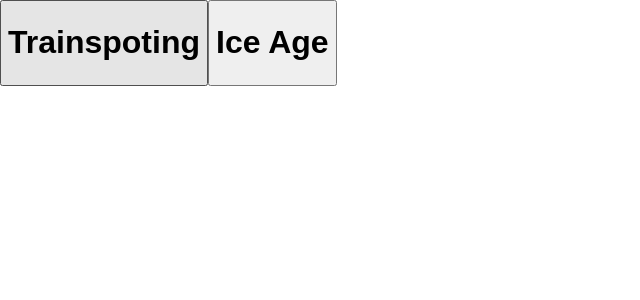
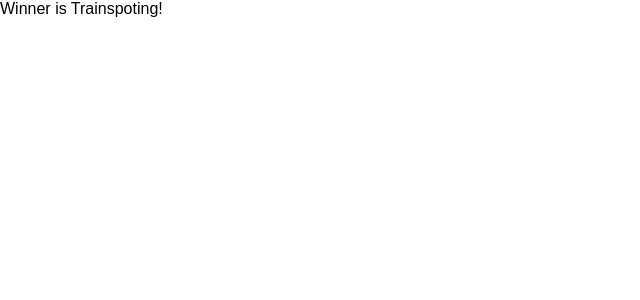
Before and after one commit to antico5/voting-client, a React (Create React App) app: page / in a window 1280 px wide. Shown: the top 300 px of the page, without its empty margins (0-640 px from the left). Built offline with nearby package versions, Linux system fonts and the light colour scheme.

Commit message:
Add winner functionality to vote component.

```diff
--- a/src/Voting.jsx
+++ b/src/Voting.jsx
@@ -5,14 +5,30 @@
     return this.props.pair || []
   }
 
+  isDisabled() {
+    return !!this.props.votedEntry
+  }
+
+  hasVotedFor(entry) {
+    return this.props.votedEntry == entry
+  }
+
+  hasWinner(){
+    return !!this.props.winner
+  }
+
   render() {
     return (
       <div className="voting">
-        { this.getPair().map( entry =>
-          <button key={entry}>
-            <h1>{entry}</h1>
-          </button>
-        )}
+        { this.hasWinner() ?
+          <div ref='winner'>Winner is {this.props.winner}!</div> :
+          this.getPair().map( entry =>
+            <button key={entry} onClick={() => this.props.onVote(entry)} disabled={this.isDisabled()}>
+              <h1>{entry}</h1>
+              { this.hasVotedFor(entry) ?  <div className='label'>Voted</div> : null }
+            </button>
+          )
+        }
       </div>
     )
   }
--- a/src/index.js
+++ b/src/index.js
@@ -6,6 +6,6 @@
 const pair = ['Trainspoting', 'Ice Age']
 
 ReactDOM.render(
-  <Voting pair={pair} />,
+  <Voting pair={pair} winner='Trainspoting' />,
   document.getElementById('root')
 );
```
